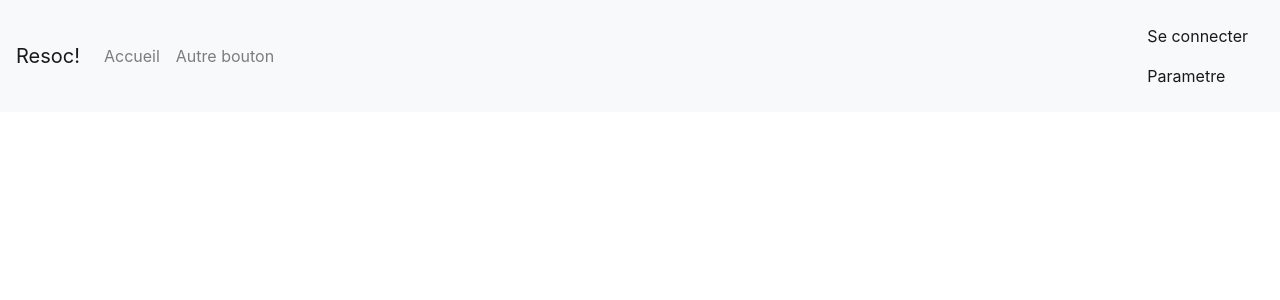
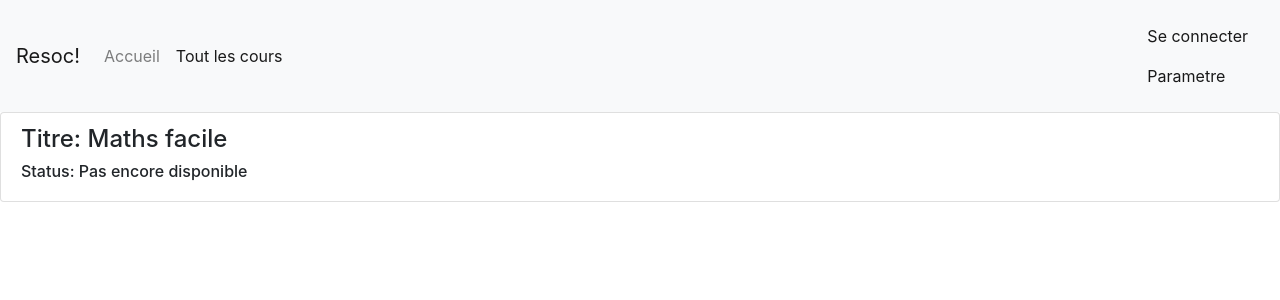
Before and after one commit to arthurlambert27/resoc, an Angular app: page /cours in a window 1280 px wide. Before the commit this address led to /. Shown: the top 300 px of the page. Built offline with nearby package versions, Linux system fonts and the light colour scheme.

Commit message:
Ajout du component cours

```diff
--- a/src/app/app.component.html
+++ b/src/app/app.component.html
@@ -9,7 +9,7 @@
           <a class="nav-link" routerLink="accueil">Accueil</a>
         </li>
         <li routerLinkActive="active" class="nav-item">
-          <a class="nav-link" routerLink="">Autre bouton</a>
+          <a class="nav-link" routerLink="cours">Tout les cours</a>
         </li>
       </ul>
       <span class="navbar-text">
--- a/src/app/app.module.ts
+++ b/src/app/app.module.ts
@@ -8,6 +8,7 @@ import { ParametreComponent } from './parametre/parametre.component';
 import { PresentationComponent } from './presentation/presentation.component';
 import {RouterModule, Routes} from '@angular/router';
 import { AuthService } from 'src/services/auth.service';
+import { CoursComponent } from './cours/cours.component';
 
 const appRoutes: Routes = [
   { path: 'accueil', component: AcceuilComponent},
@@ -15,6 +16,7 @@ const appRoutes: Routes = [
   { path: 'settings', component: ParametreComponent},
   { path: 'authentification', component: AuthComponent},
   { path: "authentification", component: AuthComponent},
+  { path: "cours", component: CoursComponent}
 
 ]
 
@@ -24,7 +26,8 @@ const appRoutes: Routes = [
     AcceuilComponent,
     AuthComponent,
     ParametreComponent,
-    PresentationComponent
+    PresentationComponent,
+    CoursComponent
   ],
   imports: [
     BrowserModule,
--- /dev/null
+++ b/src/app/cours/cours.component.html
@@ -0,0 +1,4 @@
+<li class="list-group-item">
+  <h4>Titre: {{TitreCours}}</h4>
+  <h6>Status: {{coursStatus}}</h6>
+</li>
--- /dev/null
+++ b/src/app/cours/cours.component.ts
@@ -0,0 +1,17 @@
+import { Component, OnInit } from '@angular/core';
+
+@Component({
+  selector: 'app-cours',
+  templateUrl: './cours.component.html',
+  styleUrls: ['./cours.component.css']
+})
+export class CoursComponent implements OnInit {
+
+  TitreCours = "Maths facile"
+  coursStatus = "Pas encore disponible"
+  constructor() { }
+
+  ngOnInit() {
+  }
+
+}
```
Also changed, not shown: src/app/cours/cours.component.css (added), 1 other file (tests, documents, lock files or other folders).
